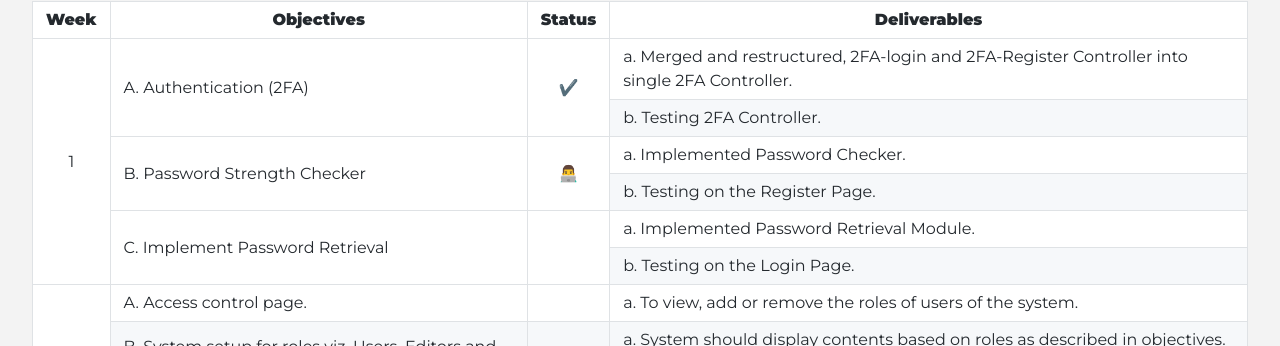
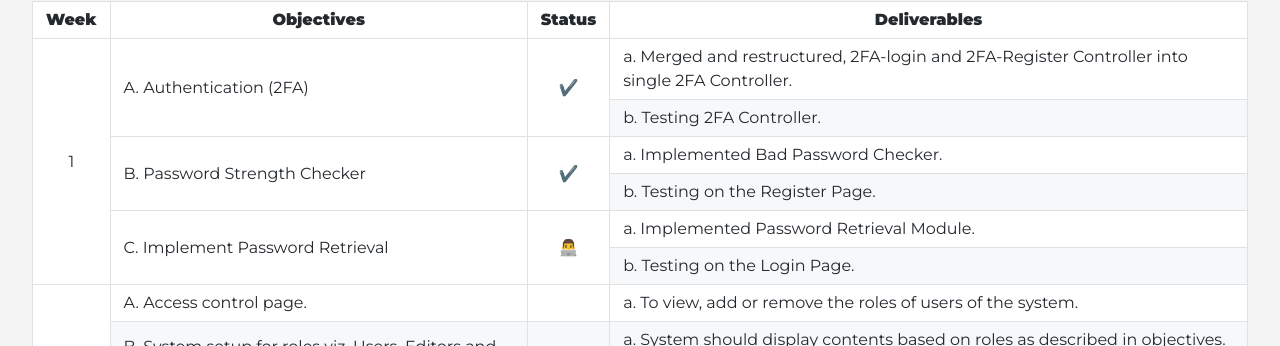
Before and after one commit to cdli-gh/blog, a Jekyll site: the page built from _blog/gsoc20/search/index.md, in a window 1280 px wide and 900 px high, scrolled down 1503 px. Shown: the part 115-461 px from the top of the window. Built offline with Jekyll 4.4.1, drawn with Linux system fonts in a browser that asks for light colours; emoji names are drawn with the system emoji font; Markdown is read by kramdown in place of the engine named in the settings.

Commit message:
Search : Week-1:Objective-B:Deliverables Updated.

```diff
--- a/_blog/gsoc20/search/index.md
+++ b/_blog/gsoc20/search/index.md
@@ -108,15 +108,15 @@ Objectives are separated in two categories: essential and additional, they are a
         </tr>
         <tr>
             <td rowspan=2> B. Password Strength Checker </td>
-            <td rowspan=2 align="center"> :man_technologist: </td>
-            <td> a. Implemented Password Checker. </td>
+            <td rowspan=2 align="center"> :heavy_check_mark: </td>
+            <td> a. Implemented Bad Password Checker. </td>
         </tr>
         <tr>
             <td> b. Testing on the Register Page. </td>
         </tr>
         <tr>
             <td rowspan=2> C. Implement Password Retrieval </td>
-            <td rowspan=2 align="center"></td>
+            <td rowspan=2 align="center"> :man_technologist: </td>
             <td> a. Implemented Password Retrieval Module. </td>
         </tr>
         <tr>
```
